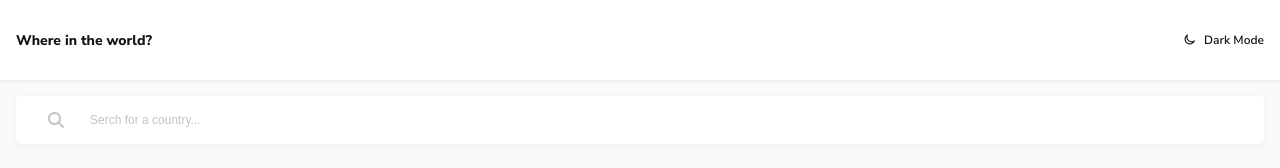
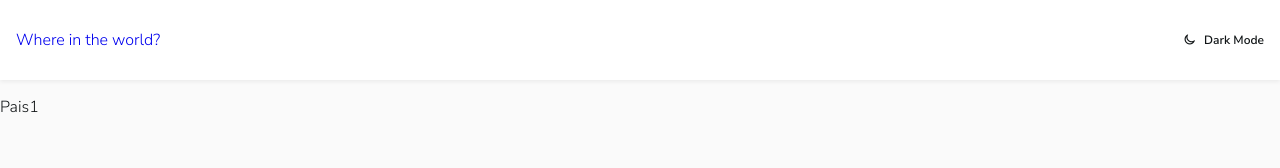
Before and after one commit to jecs580/diversion_con_banderas, a React (Create React App) app: page /country/1 in a window 1280 px wide. Shown: the top 168 px of the page. Built offline with nearby package versions, Linux system fonts and the light colour scheme; no server answers.

Commit message:
Creacion del componente country page y usando react router para la navegacion

```diff
--- a/src/App.js
+++ b/src/App.js
@@ -6,6 +6,8 @@ import reducer from './reducer'
 import CountryList from "./country-list";
 import ActionList from './action-list'
 import Header from './header'
+import CountryPage from './country-page'
+import { BrowserRouter as Router, Route,Switch } from "react-router-dom";
 const initialState={
   countryList:[],
   countryListByName:[],
@@ -16,10 +18,17 @@ const store=createStore(reducer,initialState)
 function App() {
   return (
     <Provider store={store}>
+      <Router>
       <Header/>
+      <Switch>
+      <Route path="/country/:id" component={CountryPage}>
+      </Route>
+      <Route path="/">
       <ActionList/>
-      <CountryList
-      />
+      <CountryList/>
+      </Route>
+      </Switch>
+      </Router>
     </Provider>
   );
 }
--- /dev/null
+++ b/src/country-page.js
@@ -0,0 +1,16 @@
+import React from 'react'
+import styled from 'styled-components'
+const CountryPageStyled=styled.div`
+
+`
+
+function CountryPage({match}) {
+    return (
+        <CountryPageStyled>
+            Pais
+            {match.params.id}
+        </CountryPageStyled>
+    )
+}
+
+export default CountryPage
--- a/src/country.js
+++ b/src/country.js
@@ -1,6 +1,6 @@
 import React from "react";
 import styled from "styled-components";
-
+import { useHistory } from "react-router-dom";
 const CountryStyled = styled.div`
   width: 264px;
   text-align: left;
@@ -33,10 +33,13 @@ const CountryStyled = styled.div`
     margin: 0.4rem 0;
   }
 `;
-
 function Country({ flag, name, population, region, capital }) {
+  const history=useHistory();
+  function handleClick() {
+    history.push(`/country/${name}`);
+  }
   return (
-    <CountryStyled>
+    <CountryStyled onClick={handleClick}>
       {/* loading="lazi":Atributo de html que sirve para hacer una peticion de ese atributo a medida que vas haciendo scroll, por defecto carga una cantidad pequeña de datos.Ojo para que esto puedas verlo debes tener desabilitado la cache del browser*/}
       <img loading="lazy" src={flag} alt="" />
       <div className="details">
--- a/src/header.js
+++ b/src/header.js
@@ -1,6 +1,7 @@
 import React from 'react'
 import styled from 'styled-components'
 import Wrapper from './wrapper'
+import { Link } from 'react-router-dom'
 const HeaderStyled=styled.div`
     background:var(--white);
     margin-bottom:1em;
@@ -25,6 +26,9 @@ const HeaderStyled=styled.div`
             font-weight:600;
         }
     }
+    .title{
+        text-decoration:none;
+    }
 `
 
 function Header() {
@@ -35,9 +39,7 @@ function Header() {
         <HeaderStyled>
             <Wrapper>
             <div className="content">
-                <h1>
-                Where in the world?
-                </h1>
+                <Link className="title" to='/'>Where in the world?</Link>
                 <div className="dark-mode">
                     <p onClick={handleClick}>
                         <span className="moon">
```
